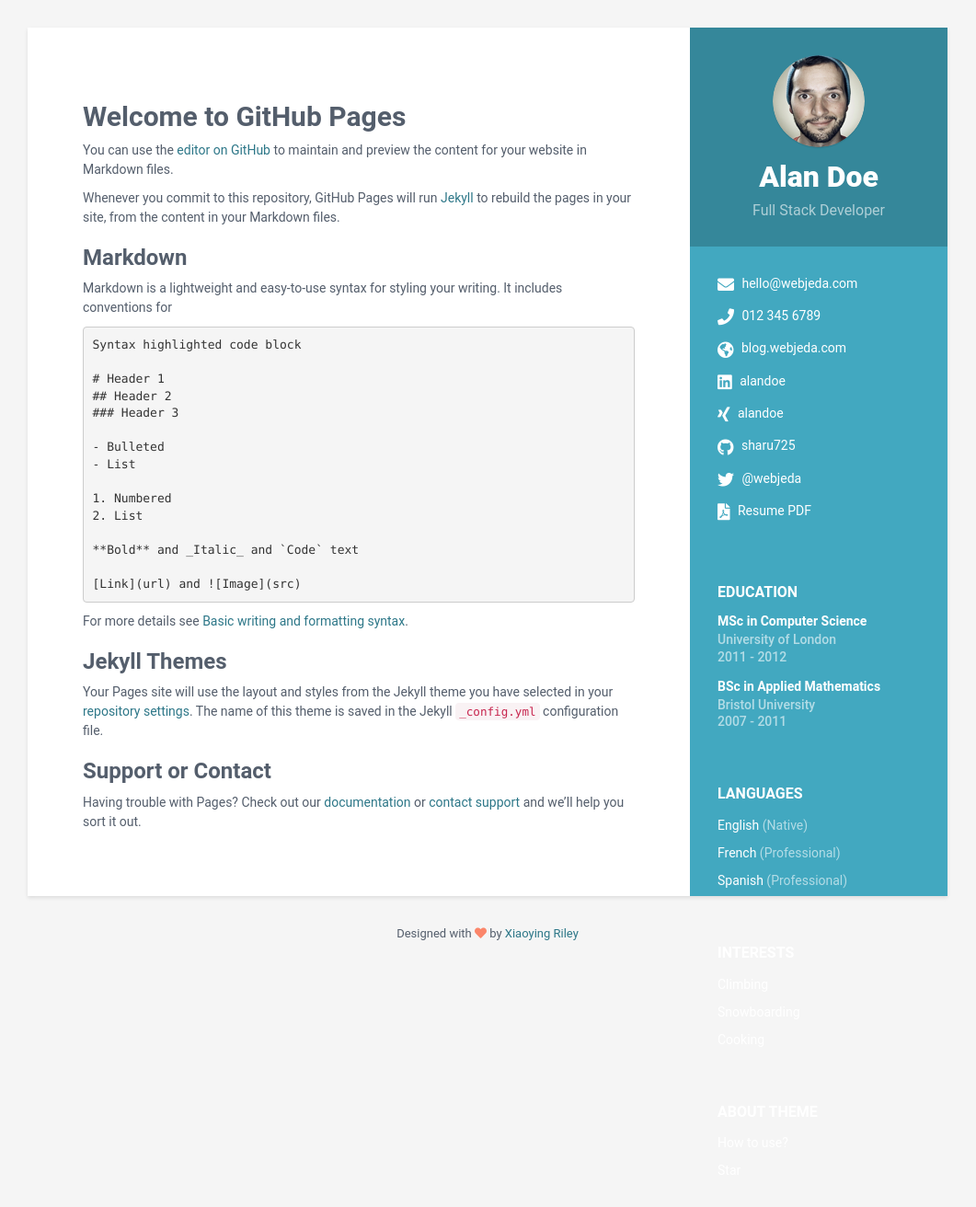
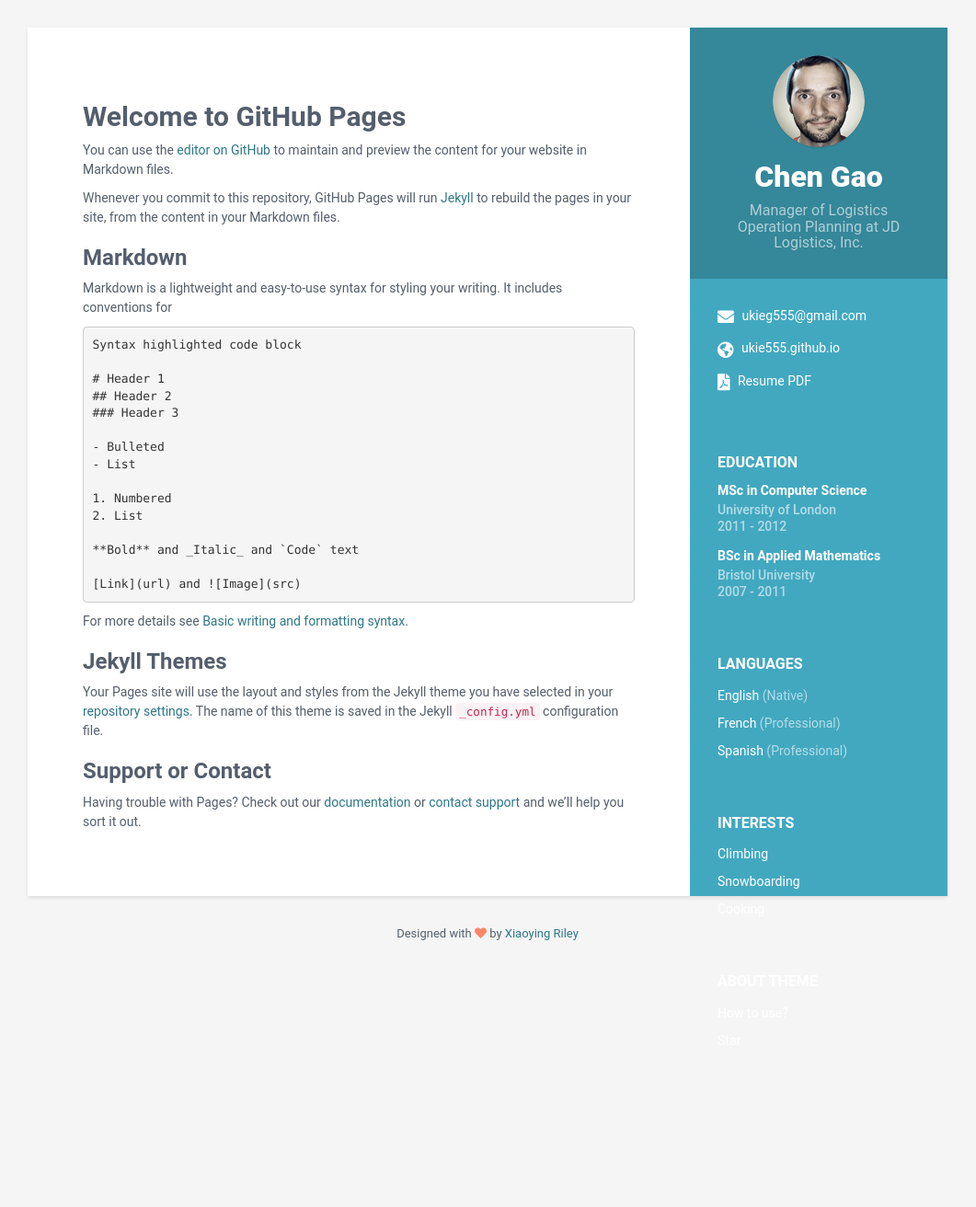
Before and after one commit to Ukie555/ukie555.github.io, a Jekyll site: the page built from index.md, in a window 1280 px wide. Shown: the whole page at 92% size, without its empty margins (110-1171 px from the left). Built offline with Jekyll 4.4.1, drawn with Linux system fonts in a browser that asks for light colours; our own code applies the rules of GitHub Pages for plain Markdown files; after the commit the page ends 1171 px from its top, so only the background shows below that.

Commit message:
Update Template

```diff
--- a/_config.yml
+++ b/_config.yml
@@ -1,8 +1,7 @@
 #Update all the sections by editing the data.yml file inside _data folder.
 
 # Site Settings
-title: My Resume
-url: 'http://webjeda.com'
+title: Chen Gao
 
 #change it according to your repository name
 # disabling since we are using a custom domain
--- a/_data/data.yml
+++ b/_data/data.yml
@@ -7,24 +7,13 @@ sidebar:
     education: True # set to False if you want education in main section instead of in sidebar
 
     # Profile information
-    name: Alan Doe
-    tagline: Full Stack Developer
+    name: Chen Gao
+    tagline: Manager of Logistics Operation Planning at JD Logistics, Inc.
     avatar: profile.png  #place a 100x100 picture inside /assets/images/ folder and provide the name of the file below
 
     # Sidebar links
-    email: hello@webjeda.com
-    phone: 012 345 6789
-    website: blog.webjeda.com #do not add http://
-    linkedin: alandoe
-    xing: alandoe
-    github: sharu725
-    telegram: # add your nickname without '@' sign
-    gitlab:
-    bitbucket:
-    twitter: '@webjeda'
-    stack-overflow: # Number/Username, e.g. 123456/alandoe
-    codewars:
-    goodreads: # Number-Username, e.g. 123456-alandoe
+    email: ukieg555@gmail.com
+    website: ukie555.github.io
     pdf: http://www.africau.edu/images/default/sample.pdf
 
     languages:
```
Also changed, not shown: 1 other file.
